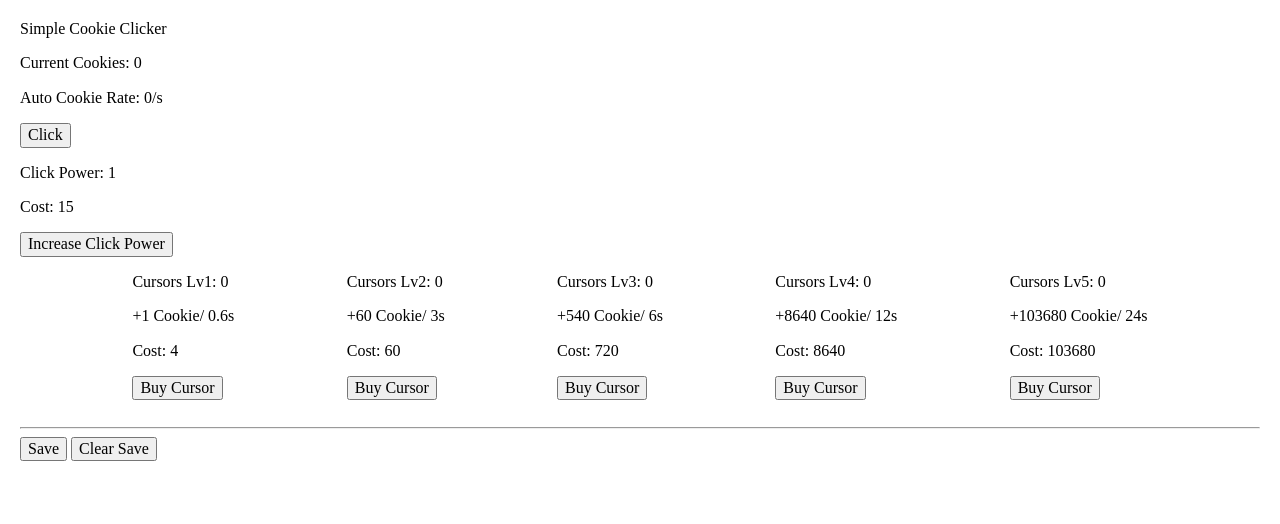
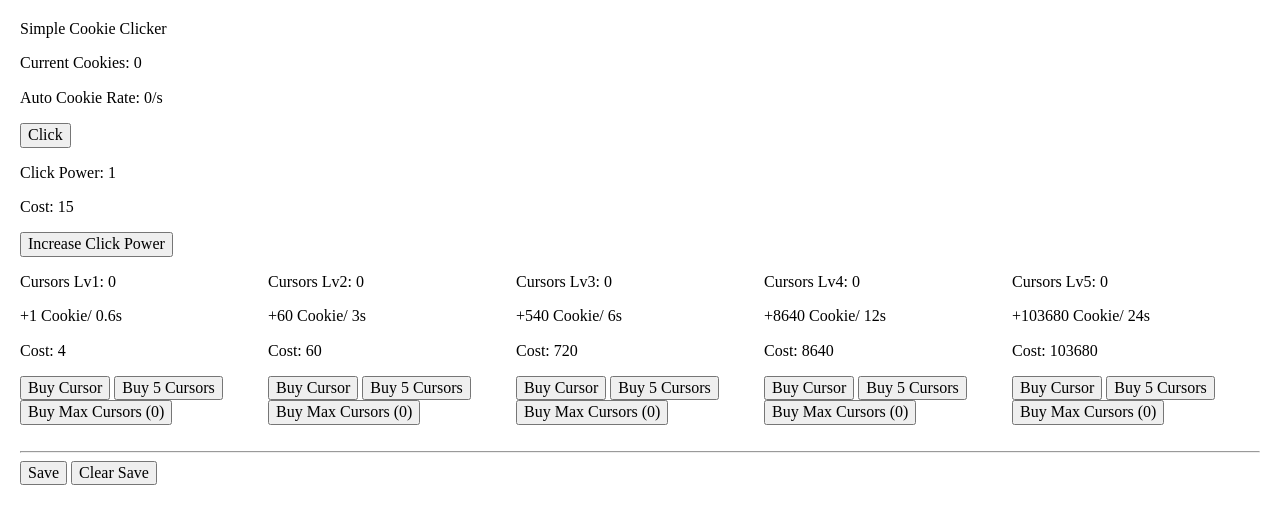
Before and after one commit to RickyLam11/cookie-clicker, a plain HTML site: page index.html in a window 1280 px wide. Drawn offline with nearby package versions, Linux system fonts and the light colour scheme.

Commit message:
feat: Add 5x / Max buy button

```diff
--- a/index.html
+++ b/index.html
@@ -24,31 +24,41 @@
             <p>Cursors Lv1: <span id="cursorLv1">N/A</span></p>
             <p>+1 Cookie/ 0.6s</p>
             <p>Cost: <span id="cursorLv1Cost">N/A</span></p>
-            <button onClick="cursorLv1.buyCursor()">Buy Cursor</button>
+            <button onClick="cursorLv1.buyCursor(1)">Buy Cursor</button>
+            <button onClick="cursorLv1.buyCursor(5)">Buy 5 Cursors</button>
+            <button onClick="cursorLv1.buyMaxCursor()">Buy Max Cursors (<span id="cursorLv1MaxBuy">N/A</span>)</button>
         </div>
         <div>
             <p>Cursors Lv2: <span id="cursorLv2">N/A</span></p>
             <p>+60 Cookie/ 3s</p>
             <p>Cost: <span id="cursorLv2Cost">N/A</span></p>
-            <button onClick="cursorLv2.buyCursor()">Buy Cursor</button>
+            <button onClick="cursorLv2.buyCursor(1)">Buy Cursor</button>
+            <button onClick="cursorLv2.buyCursor(5)">Buy 5 Cursors</button>
+            <button onClick="cursorLv2.buyMaxCursor()">Buy Max Cursors (<span id="cursorLv2MaxBuy">N/A</span>)</button>
         </div>
         <div>
             <p>Cursors Lv3: <span id="cursorLv3">N/A</span></p>
             <p>+540 Cookie/ 6s</p>
             <p>Cost: <span id="cursorLv3Cost">N/A</span></p>
-            <button onClick="cursorLv3.buyCursor()">Buy Cursor</button>
+            <button onClick="cursorLv3.buyCursor(1)">Buy Cursor</button>
+            <button onClick="cursorLv3.buyCursor(5)">Buy 5 Cursors</button>
+            <button onClick="cursorLv3.buyMaxCursor()">Buy Max Cursors (<span id="cursorLv3MaxBuy">N/A</span>)</button>
         </div>
         <div>
             <p>Cursors Lv4: <span id="cursorLv4">N/A</span></p>
             <p>+8640 Cookie/ 12s</p>
             <p>Cost: <span id="cursorLv4Cost">N/A</span></p>
-            <button onClick="cursorLv4.buyCursor()">Buy Cursor</button>
+            <button onClick="cursorLv4.buyCursor(1)">Buy Cursor</button>
+            <button onClick="cursorLv4.buyCursor(5)">Buy 5 Cursors</button>
+            <button onClick="cursorLv4.buyMaxCursor()">Buy Max Cursors (<span id="cursorLv4MaxBuy">N/A</span>)</button>
         </div>
         <div>
             <p>Cursors Lv5: <span id="cursorLv5">N/A</span></p>
             <p>+103680 Cookie/ 24s</p>
             <p>Cost: <span id="cursorLv5Cost">N/A</span></p>
-            <button onClick="cursorLv5.buyCursor()">Buy Cursor</button>
+            <button onClick="cursorLv5.buyCursor(1)">Buy Cursor</button>
+            <button onClick="cursorLv5.buyCursor(5)">Buy 5 Cursors</button>
+            <button onClick="cursorLv5.buyMaxCursor()">Buy Max Cursors (<span id="cursorLv5MaxBuy">N/A</span>)</button>
         </div>
     </div>
     <br />
--- a/js/cursorClass.js
+++ b/js/cursorClass.js
@@ -6,8 +6,9 @@ class Cursor {
     costCoefficient;
     amountTextId;
     costTextId;
+    maxBuyTextId;
 
-    constructor(power, interval, costBase, costCoefficient, amountTextId, costTextId) {
+    constructor(power, interval, costBase, costCoefficient, amountTextId, costTextId, maxBuyTextId) {
         this.amount = 0
         this.power = power;
         this.interval = interval;
@@ -18,6 +19,8 @@ class Cursor {
         this.amountTextElement = document.getElementById(this.amountTextId);
         this.costTextId = costTextId;
         this.costTextElement = document.getElementById(this.costTextId);
+        this.maxBuyTextId = maxBuyTextId;
+        this.maxBuyTextElement = document.getElementById(this.maxBuyTextId);
 
         // main game loop
         setInterval(function() {
@@ -27,26 +30,51 @@ class Cursor {
     }
 
     cursorCost(n) {
-        return Math.round(this.costBase * Math.pow(this.costCoefficient, n));
+    	if (n === 1) {
+    		return Math.round(
+        		this.costBase * Math.pow(this.costCoefficient, this.amount)
+        	)
+    	}
+        return Math.round(
+        	this.costBase * Math.pow(this.costCoefficient, this.amount) *
+        	(Math.pow(this.costCoefficient, n) - 1) / (this.costCoefficient - 1)
+        );
     }
 
-    buyCursor() {
-        let cost = this.cursorCost(this.amount);
-        if (cookie >= cost)
-        {
-            this.amount = this.amount + 1;
+    buyCursor(n) {
+        let cost = this.cursorCost(n);
+        console.log()
+        if (cookie >= cost) {
+            this.amount = this.amount + n;
             cookie = cookie - cost;
             this.amountTextElement.innerHTML = this.amount;
             updateGui("cookie");
             updateGui("cookieRate");
-        };
-        let nextCost = this.cursorCost(this.amount);
+        }
+        let nextCost = this.cursorCost(1);
         this.costTextElement.innerHTML = nextCost;
+    }
+
+    buyMaxCursor() {
+    	this.buyCursor(this.getMaxBuy())
+    }
+
+    getMaxBuy() {
+		let n = cookie
+		n *= (this.costCoefficient - 1)
+		n /= this.costBase * Math.pow(this.costCoefficient, this.amount)
+    	return Math.floor(
+    		getBaseLog(this.costCoefficient, n + 1)
+    	)
     }
 
     updateGui() {
         this.amountTextElement.innerHTML = this.amount;
-        this.costTextElement.innerHTML = this.cursorCost(this.amount);
+        this.costTextElement.innerHTML = this.cursorCost(1);
+    }
+
+    updateGuiMaxBuy() {
+        this.maxBuyTextElement.innerHTML = this.getMaxBuy();
     }
 
     getCookieRate() {
--- a/js/gui.js
+++ b/js/gui.js
@@ -10,6 +10,13 @@ function updateGui(id = "") {
         case 'clickPower':
             updateClickPower()
             break;
+		case 'maxBuy':
+            cursorLv1.updateGuiMaxBuy()
+            cursorLv2.updateGuiMaxBuy()
+            cursorLv3.updateGuiMaxBuy()
+            cursorLv4.updateGuiMaxBuy()
+            cursorLv5.updateGuiMaxBuy()
+            break;
         default:
             updateCookie()
             updateCookieRate()
@@ -20,6 +27,12 @@ function updateGui(id = "") {
             cursorLv3.updateGui()
             cursorLv4.updateGui()
             cursorLv5.updateGui()
+
+            cursorLv1.updateGuiMaxBuy()
+            cursorLv2.updateGuiMaxBuy()
+            cursorLv3.updateGuiMaxBuy()
+            cursorLv4.updateGuiMaxBuy()
+            cursorLv5.updateGuiMaxBuy()
 
     }
     return true
--- a/js/main.js
+++ b/js/main.js
@@ -3,11 +3,11 @@ let cookie = 0,
     clickPower = 1,
     prestige = 0
 
-const cursorLv1 = new Cursor(1, 0.6, 4, 1.07, 'cursorLv1', 'cursorLv1Cost')
-const cursorLv2 = new Cursor(60, 3, 60, 1.15, 'cursorLv2', 'cursorLv2Cost')
-const cursorLv3 = new Cursor(540, 6, 720, 1.14, 'cursorLv3', 'cursorLv3Cost')
-const cursorLv4 = new Cursor(4320, 12, 8640, 1.13, 'cursorLv4', 'cursorLv4Cost')
-const cursorLv5 = new Cursor(51840, 24, 103680, 1.12, 'cursorLv5', 'cursorLv5Cost')
+const cursorLv1 = new Cursor(1, 0.6, 4, 1.07, 'cursorLv1', 'cursorLv1Cost', 'cursorLv1MaxBuy')
+const cursorLv2 = new Cursor(60, 3, 60, 1.15, 'cursorLv2', 'cursorLv2Cost', 'cursorLv2MaxBuy')
+const cursorLv3 = new Cursor(540, 6, 720, 1.14, 'cursorLv3', 'cursorLv3Cost', 'cursorLv3MaxBuy')
+const cursorLv4 = new Cursor(4320, 12, 8640, 1.13, 'cursorLv4', 'cursorLv4Cost', 'cursorLv4MaxBuy')
+const cursorLv5 = new Cursor(51840, 24, 103680, 1.12, 'cursorLv5', 'cursorLv5Cost', 'cursorLv5MaxBuy')
 
 updateGui()
 
@@ -16,6 +16,7 @@ function cookieClick(n) {
     // console.log('cookieClick:' + n)
     cookie = cookie + n
     updateGui("cookie")
+    updateGui("maxBuy")
 }
 
 function clickPowerCost(n) {
--- a/js/support.js
+++ b/js/support.js
@@ -22,3 +22,7 @@ function storageAvailable(type) {
             (storage && storage.length !== 0);
     }
 }
+
+function getBaseLog(x, y) {
+    return Math.log(y) / Math.log(x);
+}
```
Also changed, not shown: 1 other file.
